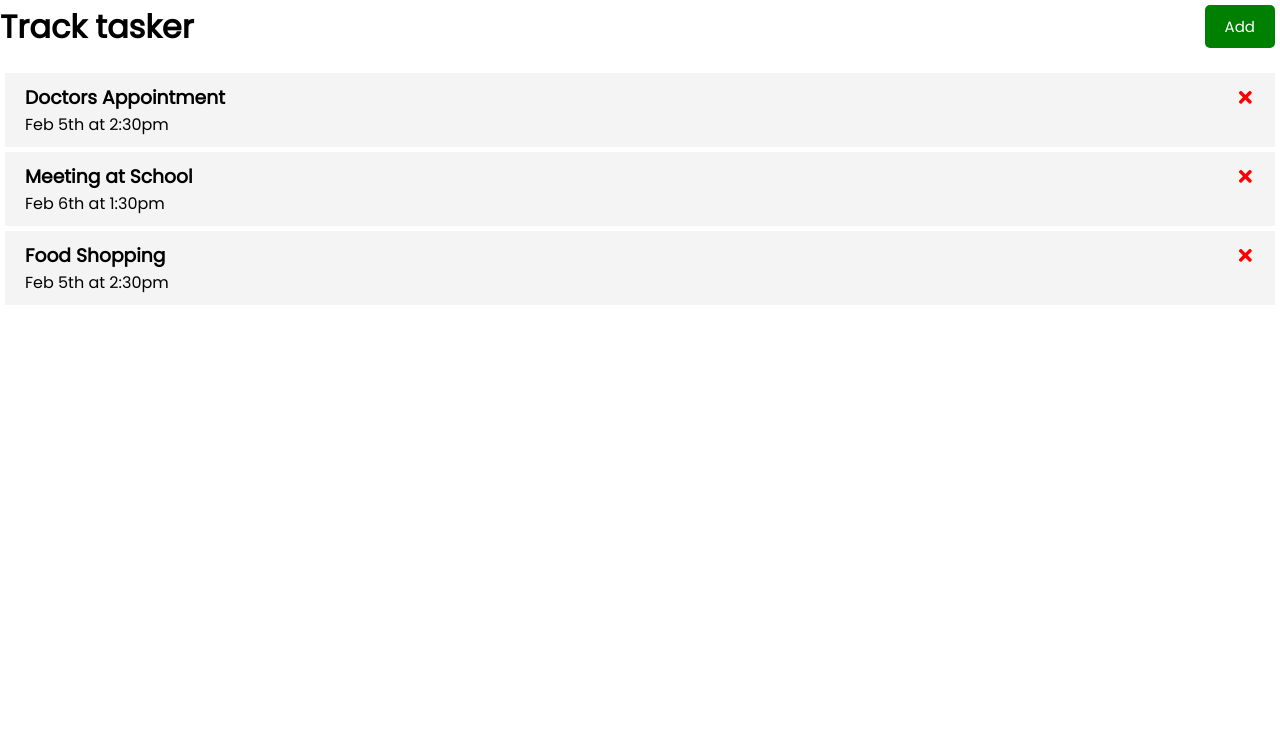
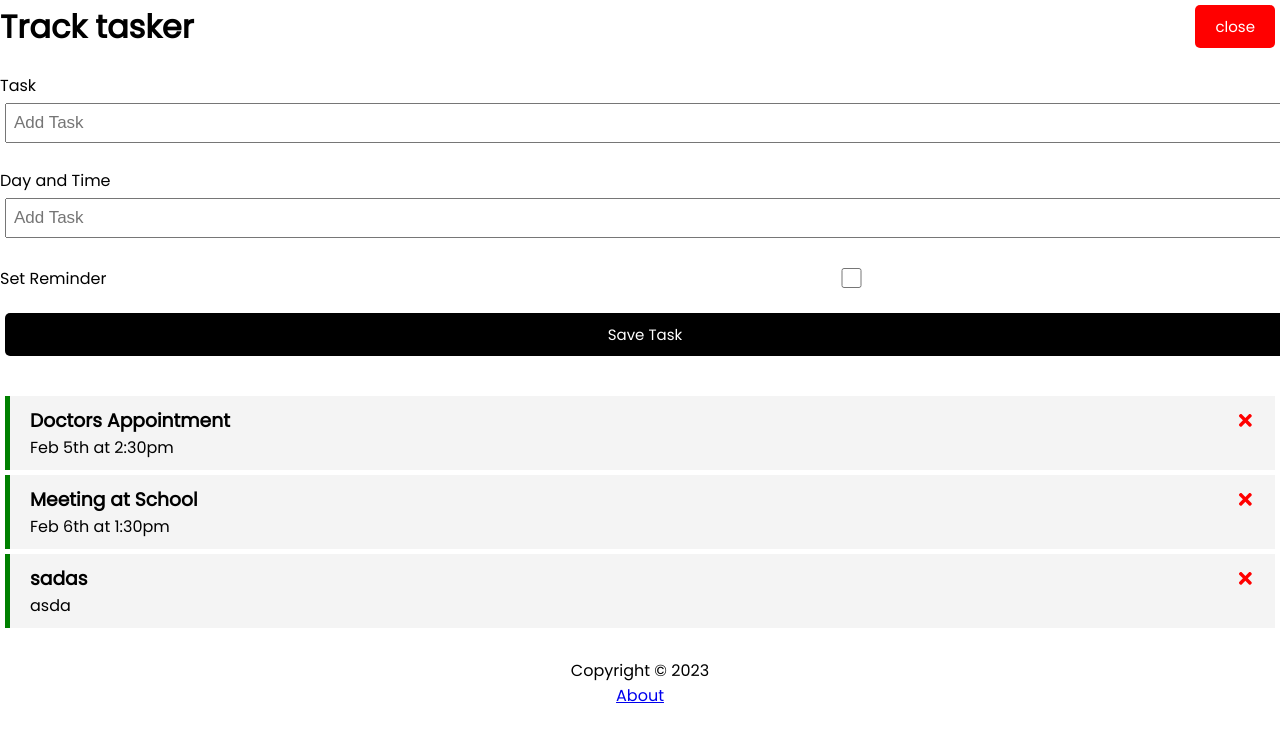
Before and after one commit to Gagansankhla/react-crash, a React (Create React App) app: page /about in a window 1280 px wide. Both pictures are taken after a click on the button "Add". Shown: the top 742 px of the page. Built offline with nearby package versions, Linux system fonts and the light colour scheme; data requests are answered from the project's data file.

Commit message:
add json sever and working of buttons

```diff
--- /dev/null
+++ b/db.json
@@ -0,0 +1,22 @@
+{
+  "tasks": [
+    {
+      "id": 1,
+      "text": "Doctors Appointment",
+      "day": "Feb 5th at 2:30pm",
+      "reminder": true
+    },
+    {
+      "id": 2,
+      "text": "Meeting at School",
+      "day": "Feb 6th at 1:30pm",
+      "reminder": true
+    },
+    {
+      "text": "sadas",
+      "day": "asda",
+      "reminder": true,
+      "id": 3
+    }
+  ]
+}
--- a/package.json
+++ b/package.json
@@ -6,6 +6,7 @@
     "@testing-library/jest-dom": "^5.16.5",
     "@testing-library/react": "^13.4.0",
     "@testing-library/user-event": "^13.5.0",
+    "json-server": "^0.17.1",
     "react": "^18.2.0",
     "react-dom": "^18.2.0",
     "react-icons": "^4.7.1",
@@ -16,7 +17,9 @@
     "start": "react-scripts start",
     "build": "react-scripts build",
     "test": "react-scripts test",
-    "eject": "react-scripts eject"
+    "eject": "react-scripts eject",
+    "server": "json-server --watch db.json --port 5000"
+
   },
   "eslintConfig": {
     "extends": [
--- a/src/App.js
+++ b/src/App.js
@@ -1,50 +1,101 @@
-import { useState } from "react";
+import { useState, useEffect } from "react";
 import Header from "./component/Header";
+import { BrowserRouter as Router, Route } from "react-router-dom";
 import Tasks from "./component/Tasks";
+import AddTask from "./component/AddTask";
+import Footer from "./component/Footer";
+import About from "./component/About";
 
 function App() {
-  const [tasks, setTasks] = useState([
+  const [showAddTask, setShowAddTask] = useState(false);
+  const [tasks, setTasks] = useState([]);
 
-    {
-      id: 1,
-      text: "Doctors Appointment",
-      day: "Feb 5th at 2:30pm",
-      reminder: true,
-    },
-    {
-      id: 2,
-      text: "Meeting at School",
-      day: "Feb 6th at 1:30pm",
-      reminder: true,
-    },
-    {
-      id: 3,
-      text: "Food Shopping",
-      day: "Feb 5th at 2:30pm",
-      reminder: false,
-    },
-])
+  useEffect(() => {
+    const getTasks = async () => {
+      const tasksFromServer = await fetchTasks();
+      setTasks(tasksFromServer);
+    };
+    getTasks();
+  }, []);
 
-// Delete task
-const deleteTask = (id) => {
-  setTasks(tasks.filter((task) => task.id !== id))
-}
+  // Delete task
+  const deleteTask = async (id) => {
+    await fetch(`http://localhost:5000/tasks/${id}`, {
+      method: "DELETE",
+    });
 
-//toggle reminder
-const toggleReminder = (id) => {
-  setTasks(tasks.map((task) => task.id === id ? {...task, reminder: !task.reminder} : task))
-}
+    setTasks(tasks.filter((task) => task.id !== id));
+  };
+  //fetch tasks
+  const fetchTasks = async () => {
+    const res = await fetch("http://localhost:5000/tasks");
+    const data = await res.json();
+    return data;
+  };
+  //fetch task
+  const fetchTask = async (id) => {
+    const res = await fetch(`http://localhost:5000/tasks/${id}`);
+    const data = await res.json();
+    return data;
+  };
+  //toggle reminder
+  const toggleReminder =async (id) => {
+    const taskToToggle = await fetchTask(id);
+    const updTask = { ...taskToToggle, reminder: !taskToToggle.reminder};
+    const res = await
+    fetch(`http://localhost:5000/tasks/${id}`, {
+      method: "PUT",
+      headers: {
+        "Content-type": "application/json"
+      },
+      body: JSON.stringify(updTask)
+    });
+
+    const data = await res.json();
+
+    setTasks(
+      tasks.map((task) =>
+        task.id === id ? { ...task, reminder: !task.reminder } : task
+      )
+    );
+  };
+  // Add task
+  const addTask = async (task) => {
+    const res = await fetch("http://localhost:5000/tasks", {
+      method: "POST",
+      headers: {
+        "Content-type": "application/json",
+      },
+      body: JSON.stringify(task),
+    });
+
+    const data = await res.json();
+    setTasks([...tasks, data]);
+    // const id = Math.floor(Math.random() * 10000) + 1
+    // // console.log(id)
+    // const newTask = {id, ...task}
+    // setTasks([...tasks, newTask])
+  };
 
   return (
+    // <Router>
     <div className="Container">
-      <Header/>
-      {tasks.length > 0 ? <Tasks tasks={tasks}
-      onDelete={deleteTask} onToggle ={toggleReminder}/>
-      : 'no task to show'
-  }
+      <Header
+        onAdd={() => setShowAddTask(!showAddTask)}
+        showAdd={showAddTask}
+      />
+      {showAddTask && <AddTask onAdd={addTask} />}
+      {tasks.length > 0 ? (
+        <Tasks tasks={tasks} onDelete={deleteTask} onToggle={toggleReminder} />
+      ) : (
+        "no task to show"
+      )}
+      {/* <Route path='/about' component={About}/> */}
+      <Footer/>
+    </div>
+    // {/* </Router> */}
+  );
 
-    </div>
-  );
 }
 
 
--- /dev/null
+++ b/src/component/About.js
@@ -0,0 +1,11 @@
+import React from 'react'
+const About = () => {
+  return (
+    <div>
+        <h4>Version 1.0.0</h4>
+        <a href='/'>Go Back</a>
+    </div>
+  )
+}
+
+export default About
--- /dev/null
+++ b/src/component/AddTask.js
@@ -0,0 +1,52 @@
+const { useState } = require("react");
+
+
+const AddTask = ({onAdd}) => {
+    const [text, setText] = useState('')
+    const [day, setDay] = useState('')
+    const [reminder, setReminder] = useState(false)
+
+    const onSubmit = (e) => {
+        e.preventDefault()
+
+        if(!text) {
+            alert('Please add a task')
+            return
+        }
+
+        onAdd({text, day, reminder})
+
+        setText('')
+        setDay('')
+        setReminder(false)
+    }
+  return (
+    <form className="add-form" onSubmit={onSubmit}>
+      <div className="form-control">
+        <label>Task</label>
+        <input type="text" placeholder="Add Task"
+        value={text} onChange={(e) =>
+        setText(e.target.value)}/>
+      </div>
+      <div className="form-control">
+        <label>Day and Time</label>
+        <input type="text" placeholder="Add Task"
+        value={day} onChange={(e) =>
+        setDay(e.target.value)}/>
+      </div>
+      <div className="form-control form-control-check">
+        <label>Set Reminder</label>
+        <input type="checkbox"
+        checked={reminder}
+         value={reminder} onChange={(e) =>
+            setReminder(e.currentTarget.checked)}/>
+      </div>
+
+      <input type="submit" value="Save Task"
+      className="btn btn-block"/>
+    </form>
+
+  );
+};
+
+export default AddTask;
--- /dev/null
+++ b/src/component/Footer.js
@@ -0,0 +1,10 @@
+const Footer = () => {
+  return (
+   <footer>
+    <p>Copyright &copy; 2023</p>
+    <a href='/about'>About</a>
+   </footer>
+  )
+}
+
+export default Footer
--- a/src/component/Header.js
+++ b/src/component/Header.js
@@ -1,16 +1,13 @@
 import propTypes from "prop-types";
 import Button from "./Button";
 
-const Header = ({ title }) => {
-    const onClick = () => {
-        console.log('Click');
-    }
+const Header = ({ title, onAdd, showAdd }) => {
     return (
 
         <header className="header">
             <h1>{title}</h1>
-           <Button color = 'green' text= 'Add' onClick=
-           {onClick}/>
+           <Button color = {showAdd ? 'red': 'green'} text= {showAdd ? 'close': 'Add'} onClick=
+           {onAdd}/>
            {/* <Button color = 'Blue' text= 'Hello1'/>
            <Button color = 'Pink' text= 'Hello2'/> */}
         </header>
--- a/src/component/Task.js
+++ b/src/component/Task.js
@@ -2,12 +2,12 @@
 
 export const Task = ({task, onDelete, onToggle}) => {
   return (
-    <div className="task">
-        <h3>{task.text} <FaTimes style ={{color:'red', cursor:'pointer'}}/>
+    <div className={`task ${task.reminder ? `reminder`: ''}`} onDoubleClick={()=> onToggle(task.id)}>
+        <h3>{task.text} <FaTimes style ={{color:'red', cursor:'pointer'}}
+        onClick={() => onDelete(task.id)}/>
         </h3>
         <p>{task.day}</p>
-
-    </div>
+        </div>
   )
 }
 
```
Also changed, not shown: 1 other file (tests, documents, lock files or other folders).
